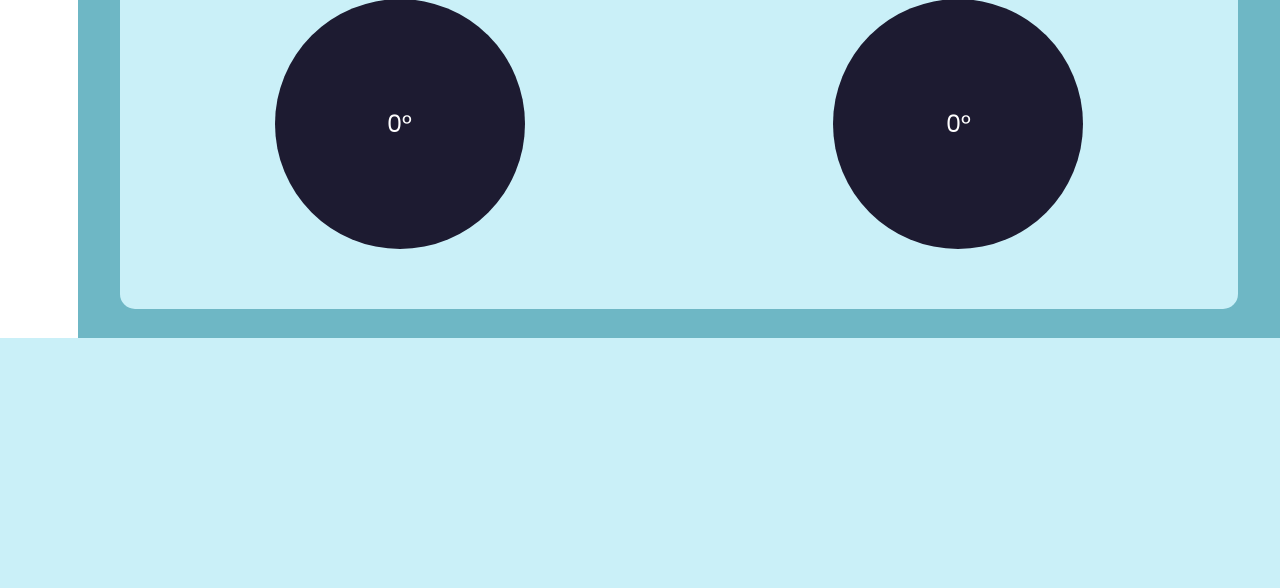
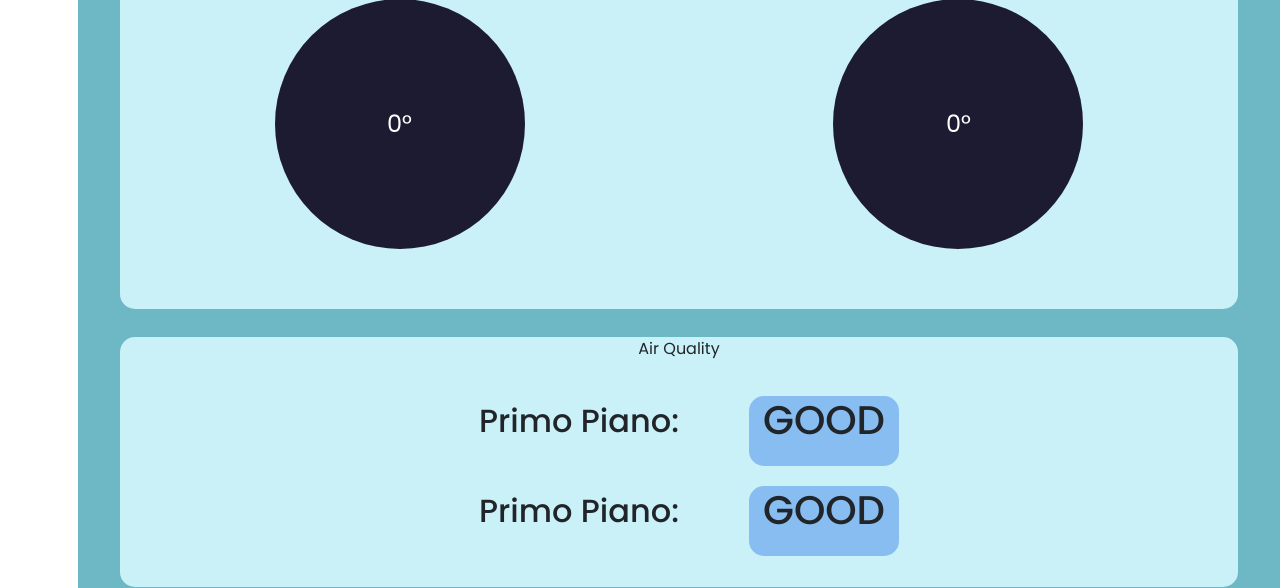
Before and after one commit to oberdfr/MonitoringSystem_WebServer, a Flask app: page /air.html in a window 1280 px wide. Shown: the part 1491-2079 px from the top of the page. Before the commit the page ends 1829 px from the top, so only its background shows below. Run offline with Flask 3, Linux system fonts and the light colour scheme; the visitor is signed in with stand-in values (Sample User, id 1); parts of the project's set-up code (start-up, migrations or seed data) failed here and were passed over.

Commit message:
website: air: add air quality summary to air quality page

```diff
--- a/templates/air.html
+++ b/templates/air.html
@@ -65,6 +65,7 @@
 
   <section id="airHomeSection" class="home-section">
     <h3 class="text" style="height: 0;">Air</h3>
+
     <div id="airRow1" class="row text-center" style="width: 95%; margin-left: auto; margin-right: auto;">
       <div id="primoPianoContainer" class="col">
         <div class="text result_air_dark2_text" style="margin-bottom: 0%;">
@@ -123,12 +124,33 @@
       </div>
     </div>
 
-    </div>
-
     <div id="airRow2" class="row align-items-center text-center"
       style="width: 95%; margin-left: auto; margin-right: auto;">
 
     </div>
+
+    <div id="airRow3" class="row align-items-center text-center"
+      style="width: 95%; margin-left: auto; margin-right: auto;">
+      <div style="width: 100%;">
+        <div id="airQualityResult" class="result_air_text col" style="height: 250px; margin: 0px; width: 100%;">
+          Air Quality
+
+          <div class="row align-items-center text-center" style="width: 500px; margin: auto; margin-top: 35px;">
+            <h2 style="width: 300px; height: 70px;">Primo Piano:</h2>
+            <div id="qualityPrimoPianoChip" class="result_air_dark_text" style="height: 70px; width: 150px;">
+              <h1 id="qualityPrimoPiano">GOOD</h1>
+            </div>
+          </div>
+          <div class="row align-items-center text-center" style="width: 500px; margin: auto;">
+            <h2 style="width: 300px; height: 70px;">Primo Piano:</h2>
+            <div id="qualitySeminterratoChip" class="result_air_dark_text" style="height: 70px; width: 150px;">
+              <h1 id="qualitySeminterrato">GOOD</h1>
+            </div>
+          </div>
+        </div>
+      </div>
+    </div>
+
 
   </section>
   <script src="static/js/air.js"></script>
```
